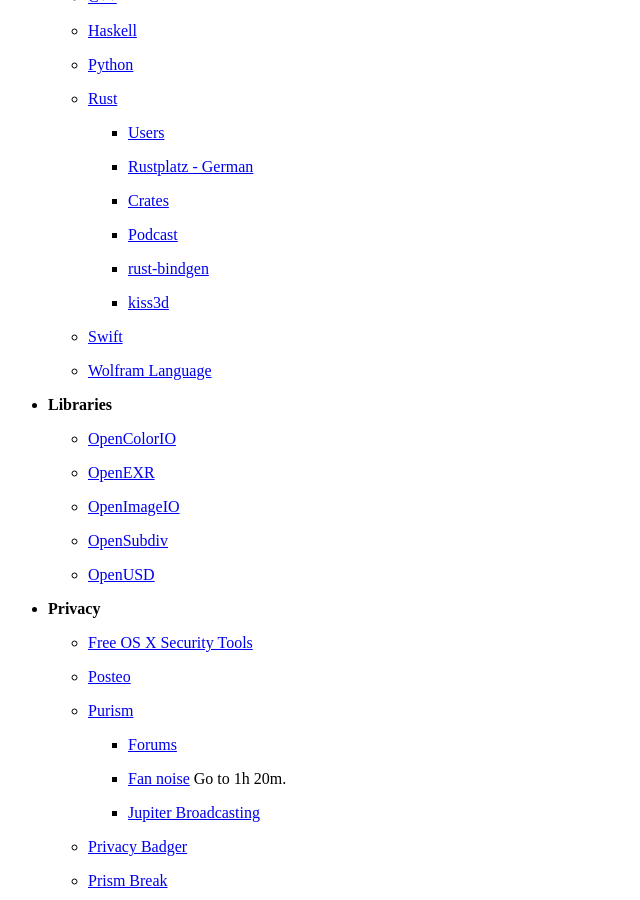
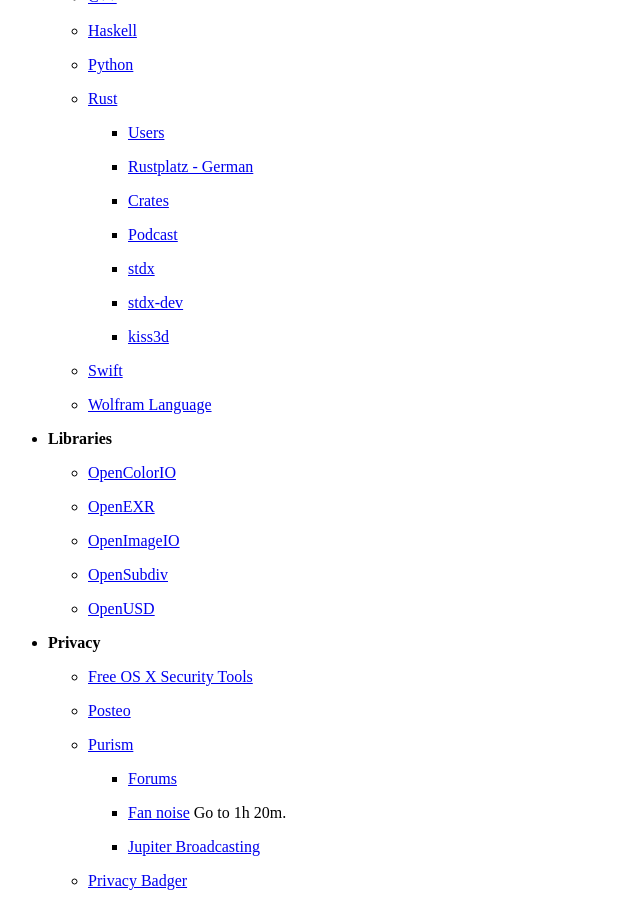
Before and after one commit to wahn/jan_walter_org, a Jekyll site: the page built from links/index.md, in a window 1280 px wide and 900 px high, scrolled down 3185 px. Shown: the whole window, without its empty margins (0-640 px from the left). Built offline with Jekyll 4.4.1, drawn with Linux system fonts in a browser that asks for light colours; Markdown is read by kramdown in place of the engine named in the settings.

Commit message:
Comment out rust-bindgen, add links for stdx[-dev].

```diff
--- a/links/index.md
+++ b/links/index.md
@@ -199,7 +199,11 @@
 
         + [Podcast](http://www.newrustacean.com)
 
-        + [rust-bindgen](https://github.com/crabtw/rust-bindgen)
+        <!--- + [rust-bindgen](https://github.com/crabtw/rust-bindgen) -->
+
+        + [stdx](https://github.com/brson/stdx)
+
+        + [stdx-dev](https://github.com/llogiq/stdx-dev)
 
         + [kiss3d](http://kiss3d.org)
 
```
